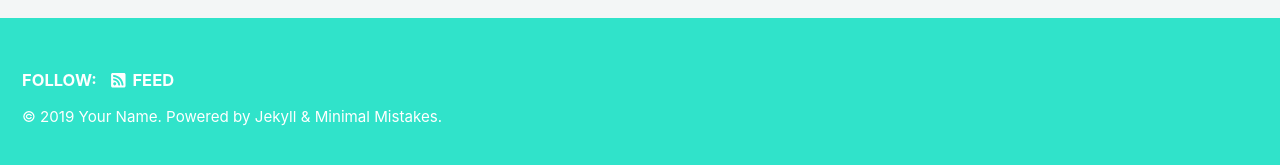
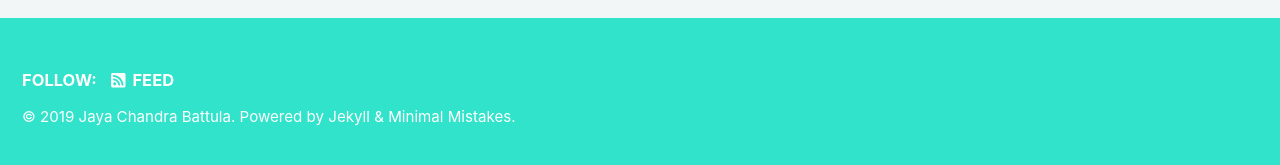
Before and after one commit to JayaChandraBattula/jayachandrabattula.github.io, a Jekyll site: the page built from index.html, in a window 1280 px wide and 900 px high, scrolled down 253 px. Shown: the part 727-892 px from the top of the window. Built offline with Jekyll 4.4.1, drawn with Linux system fonts in a browser that asks for light colours; nearby versions of some CDN libraries; the list of posts is cut into pages by our own code.

Commit message:
author name change

```diff
--- a/_config.yml
+++ b/_config.yml
@@ -10,8 +10,8 @@ minimal_mistakes_skin    : "mint" # "air", "aqua", "contrast", "dark", "dirt", "
 # Site Settings
 locale                   : "en-US"
 title                    : "Chandra | My portfolio"
-title_separator          : "-"
-name                     : "Your Name"
+title_separator          : "|"
+name                     : "Jaya Chandra Battula"
 description              : "An amazing website."
 url                      : # the base hostname & protocol for your site e.g. "https://mmistakes.github.io"
 baseurl                  : # the subpath of your site, e.g. "/blog"
```
